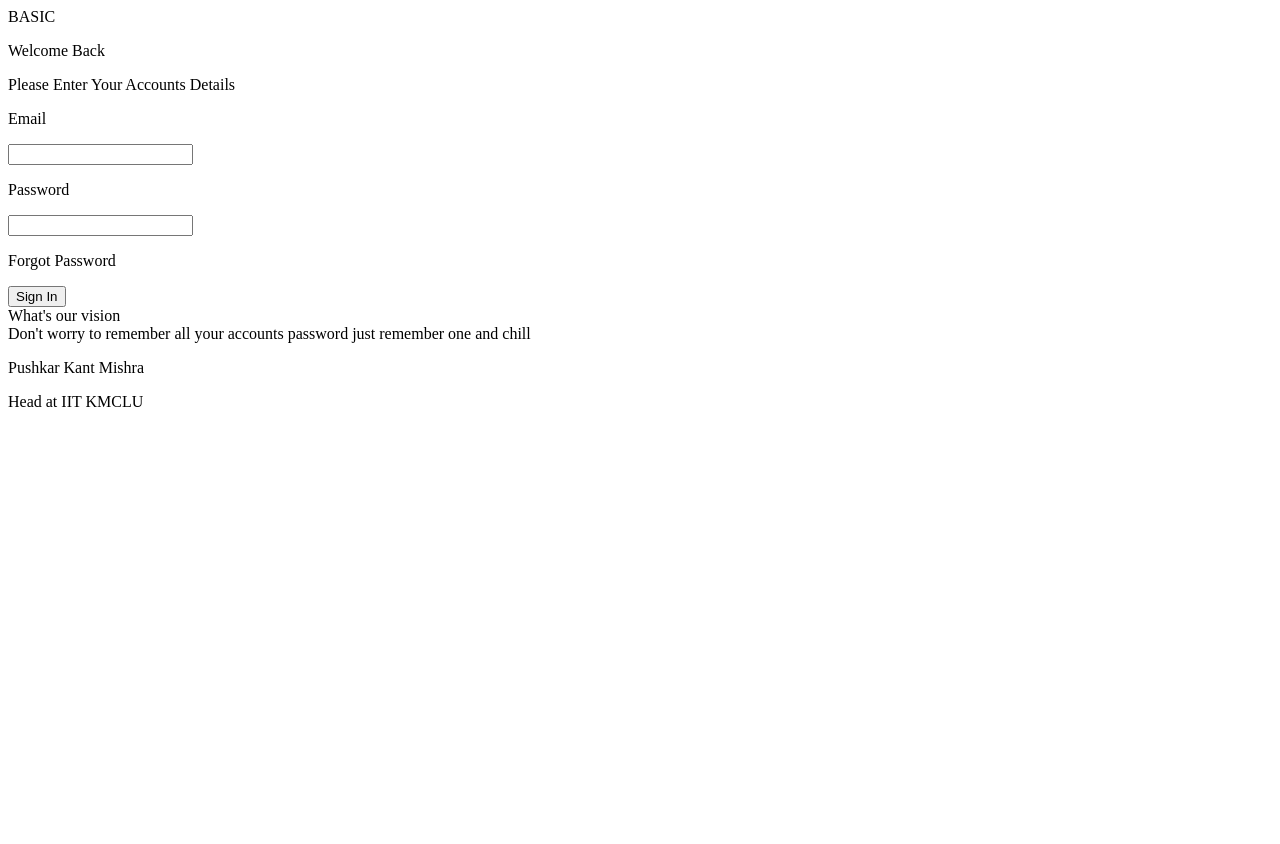
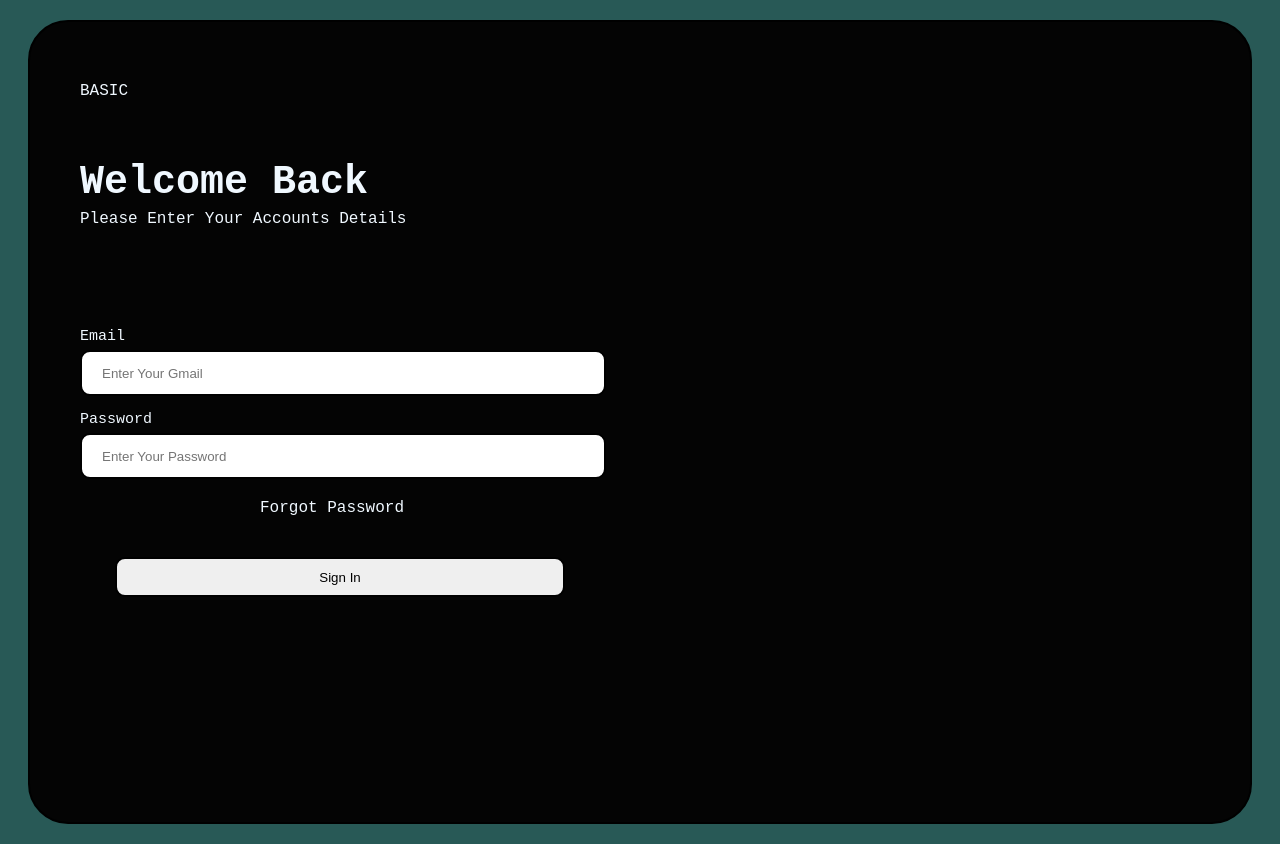
Before and after one commit to M-Captain/iit-kmclu, a Django app: page /signup in a window 1280 px wide. Before the commit the page ends 407 px from the top, so only its background shows below. Run offline with Django 5.2, Linux system fonts and the light colour scheme.

Commit message:
update signup

```diff
--- a/savepass/templates/signup.html
+++ b/savepass/templates/signup.html
@@ -1,31 +1,82 @@
 {% extends "base.html" %}
 {% block title %}Signup | SavePass{% endblock title %}Login | SavePass
 {% block body %}
-<body>
-    <div id="divbelow">
-        BASIC
-        <P>Welcome Back </P>
-        <p>Please Enter Your Accounts Details </p>
-        <form>
-      <div class="info">
-        <p>Email</p>
-       <input type="text" placeholder="">
+<div id="allign">
+  <div id="divbelow">
+          <p style="margin-top: 60px;"> BASIC</p>
+          <div id="Welcome">Welcome Back </div>
+          <div style="padding-top: 5px;">Please Enter Your Accounts Details </div>
+      <div style="margin-top: 100px;">
+        <div >
+          <p class="infowhat">Email</p>
+          <input class="info" type="text" placeholder="Enter Your Gmail">
+         </div >
+       <div >
+          <p class="infowhat">Password</p>
+          <input class="info" type="text" placeholder="Enter Your Password">
+           </div>
       </div>
-      <div class="info">
-        <p>Password</p>
-        <input type="text" placeholder="">
-       </div>
-       <p>Forgot Password</p>
-      <button>Sign In</button>
-    </div>
-  </form>
-    <div id="divabove"></div>
-       <div>
-        What's our vision
-       </div>
-       <div>
-        Don't worry to remember all your accounts password just remember one and chill
-       </div>
-       <p>Pushkar Kant Mishra</p>
-       <P>Head at IIT KMCLU</P>
+          <div id="Forgot">Forgot Password</div>
+  <div ><button id="sign">Sign In</button></div>
+</div>
+<style>
+  body{
+    background-color: rgb(40,89,86);
+    font-family: 'Courier New', Courier, monospace;
+}
+#divbelow{
+    background-color: rgb(4,4,4);
+    color: aliceblue;
+    border: 2px solid black;
+    border-radius: 40px;
+    padding-left: 50px;
+    height: 100vh;
+    width: 100vw;
+}
+#divabove{
+
+    background-color: rgb(67,178,127);
+    color: aliceblue;
+}
+#allign{
+    display: flex;
+    margin: 20px;
+
+}
+#Welcome{
+    margin-top: 60px;
+   font-weight: 900;
+   font-size: 40px;
+}
+.info{
+    height: 40px;
+    width: 500px;
+    border: 2px solid black;
+    border-radius: 10px;
+    padding-left: 20px;
+}
+.infowhat{
+    font-size: 15px;
+    margin-bottom: 5px;
+}
+#Forgot{
+    padding-left: 180px;
+    margin-top: 20px;
+}
+#sign{
+    margin-top: 40px;
+    height: 40px;
+    width: 450px;
+    border: 2px solid black;
+    border-radius: 10px;
+    margin-left:35px ;
+
+}
+#allign{
+    display:flex;
+    flex-direction: row;
+}
+
+</style>
+
 {% endblock body %}
```
